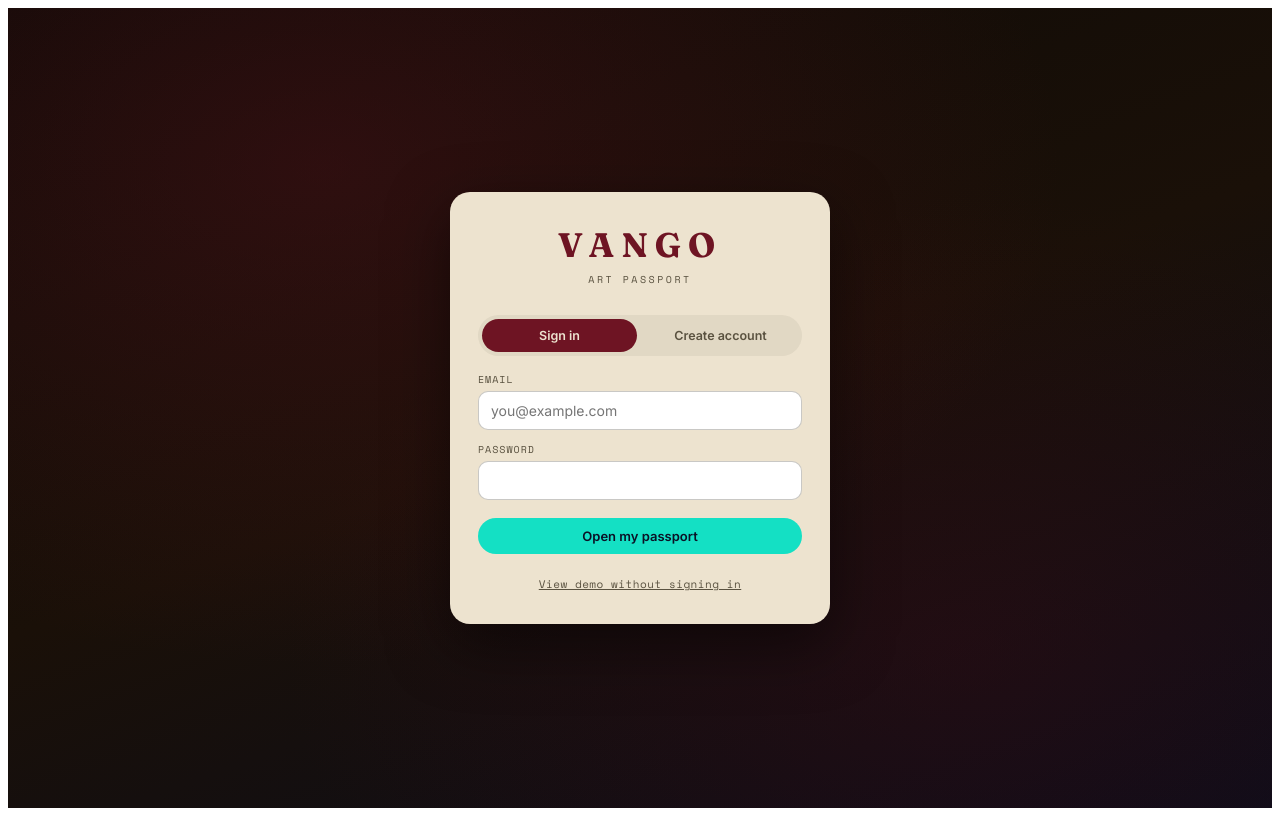
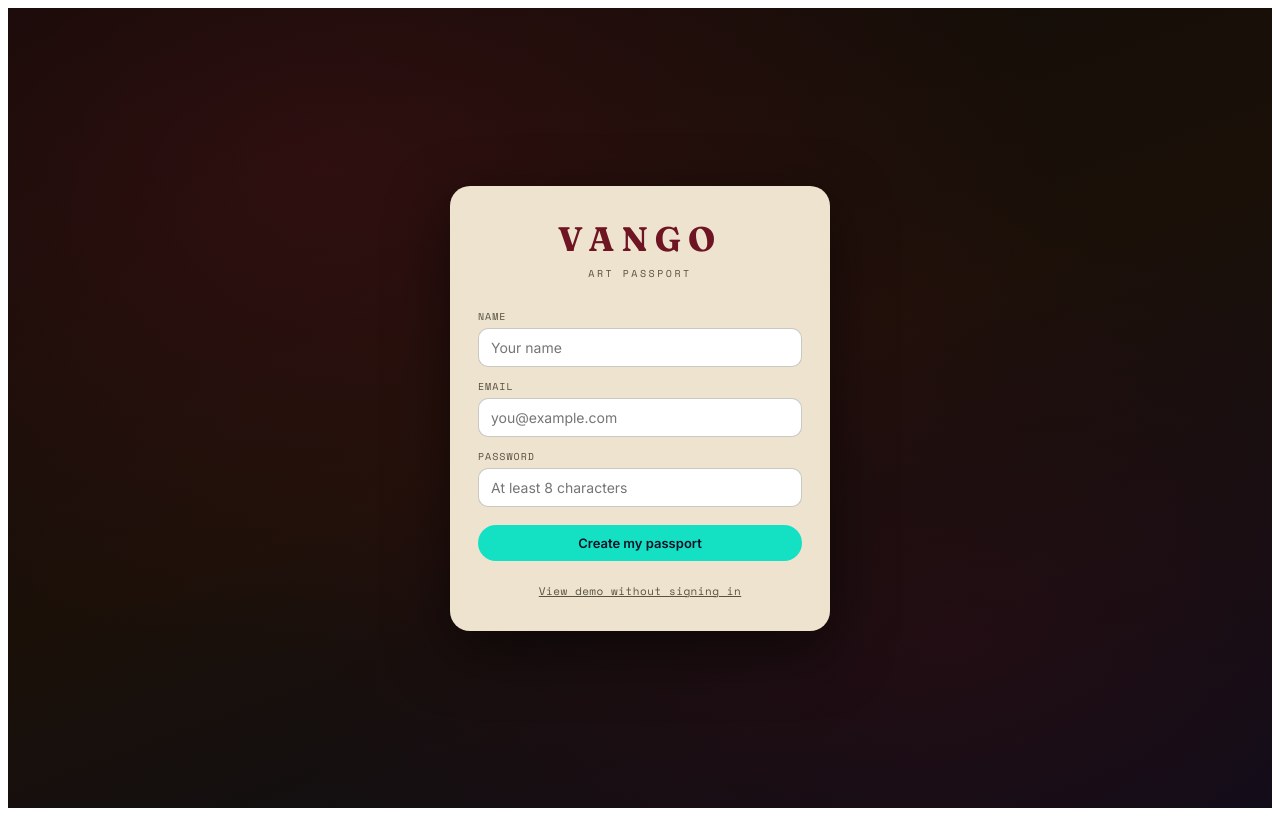
Before and after one commit to Ethical-Tech-CoLab/VANGO, a React (Vite) app: page / in a window 1280 px wide. Built offline with nearby package versions, Linux system fonts and the light colour scheme; no server answers.

Commit message:
Remove sign-in option — registration only

```diff
--- a/src/App.jsx
+++ b/src/App.jsx
@@ -596,35 +596,6 @@ function BackCoverPage({ onAdd, t }) {
 /* Settings sheet                                                     */
 /* ------------------------------------------------------------------ */
 
-/* Avatars are downscaled and re-encoded before upload: a raw camera photo read
-   straight to a data URL is several megabytes, which the API rejects (PUT /me
-   caps avatar_data), and re-encoding also normalises odd formats to JPEG. */
-const AVATAR_MAX_PX = 512;
-const AVATAR_QUALITY = 0.85;
-
-function downscaleToDataUrl(file, maxPx = AVATAR_MAX_PX) {
-  return new Promise((resolve, reject) => {
-    const reader = new FileReader();
-    reader.onerror = () => reject(new Error("Could not read image"));
-    reader.onload = (ev) => {
-      const img = new Image();
-      img.onerror = () => reject(new Error("Could not decode image"));
-      img.onload = () => {
-        const scale = Math.min(1, maxPx / Math.max(img.width, img.height) || 1);
-        const w = Math.max(1, Math.round(img.width * scale));
-        const h = Math.max(1, Math.round(img.height * scale));
-        const canvas = document.createElement("canvas");
-        canvas.width = w;
-        canvas.height = h;
-        canvas.getContext("2d").drawImage(img, 0, 0, w, h);
-        resolve(canvas.toDataURL("image/jpeg", AVATAR_QUALITY));
-      };
-      img.src = ev.target.result;
-    };
-    reader.readAsDataURL(file);
-  });
-}
-
 function SettingsSheet({ onClose, userName, avatar, theme, lang, onSave, onLogout, t }) {
   const [nameInput, setNameInput] = useState(userName);
   const [avatarPreview, setAvatarPreview] = useState(avatar);
@@ -632,14 +603,12 @@ function SettingsSheet({ onClose, userName, avatar, theme, lang, onSave, onLogou
   const [selectedLang, setSelectedLang] = useState(lang);
   const fileRef = useRef(null);
 
-  async function handleAvatar(e) {
+  function handleAvatar(e) {
     const file = e.target.files?.[0];
     if (!file) return;
-    try {
-      setAvatarPreview(await downscaleToDataUrl(file));
-    } catch {
-      /* unreadable / unsupported image — keep the current avatar */
-    }
+    const reader = new FileReader();
+    reader.onload = (ev) => setAvatarPreview(ev.target.result);
+    reader.readAsDataURL(file);
   }
 
   function handleSave() {
@@ -740,31 +709,6 @@ function normalizeCode(raw) {
   return (raw || "").trim().toUpperCase().replace(/[\s-]/g, "");
 }
 
-/*
- * Accepts a bare code ("DAVID01"), an HMAC-signed stamp token
- * ("v1.CODE.NONCE.EXP.SIG"), or a full deep link carrying either as ?stamp=…
- *
- * Returns { code, token }. `code` is only used locally to look up the artwork
- * and render the preview — the server decides whether a stamp may be granted,
- * and prefers the signed `token`, which is null for legacy unsigned codes.
- */
-function parseStampValue(raw) {
-  let value = String(raw || "").trim();
-  if (/^https?:\/\//i.test(value)) {
-    try {
-      value = (new URL(value).searchParams.get("stamp") || "").trim();
-    } catch {
-      // not a parseable URL; fall through and treat it as a raw value
-    }
-  }
-  if (!value) return { code: "", token: null };
-  const parts = value.split(".");
-  if (parts.length === 5 && parts[0] === "v1") {
-    return { code: normalizeCode(parts[1]), token: value };
-  }
-  return { code: normalizeCode(value), token: null };
-}
-
 /* ------------------------------------------------------------------ */
 /* Scan sheet                                                         */
 /* ------------------------------------------------------------------ */
@@ -787,7 +731,7 @@ function ScanSheet({ onClose, onResolve, alreadyStamped, t }) {
 
   const tryResolve = useCallback(
     (rawCode) => {
-      const { code, token } = parseStampValue(rawCode);
+      const code = normalizeCode(rawCode);
       const entry = CATALOG[code];
       if (!entry) {
         setError(t.errorNotFound(rawCode));
@@ -798,7 +742,7 @@ function ScanSheet({ onClose, onResolve, alreadyStamped, t }) {
         return false;
       }
       resolvedRef.current = true;
-      setEarned({ code, entry, token });
+      setEarned({ code, entry });
       return true;
     },
     [alreadyStamped, t]
@@ -808,7 +752,7 @@ function ScanSheet({ onClose, onResolve, alreadyStamped, t }) {
     if (!earned) return;
     if (rafRef.current) cancelAnimationFrame(rafRef.current);
     if (streamRef.current) { streamRef.current.getTracks().forEach((tk) => tk.stop()); streamRef.current = null; }
-    earnedTimerRef.current = setTimeout(() => onResolve(earned.code, earned.entry, earned.token), 5000);
+    earnedTimerRef.current = setTimeout(() => onResolve(earned.code, earned.entry), 5000);
     return () => clearTimeout(earnedTimerRef.current);
   }, [earned, onResolve]);
 
@@ -1067,27 +1011,9 @@ const WELCOME_KEY  = "vr-art-passport:welcomed";
 /* API helpers                                                        */
 /* ------------------------------------------------------------------ */
 
-// Configurable at build time via VITE_API_BASE (see .env.example).
-// Falls back to the local dev server so `npm run dev` works with no config.
-const API_BASE = (import.meta.env.VITE_API_BASE || 'http://localhost:3001')
-  .trim()
-  .replace(/\/+$/, '');
-
-// A production build must talk to the API over HTTPS (or a same-origin relative
-// path); plain HTTP would put passwords and bearer tokens on the wire. Localhost
-// is exempt so `vite preview` can still be pointed at a local server.
-function apiBaseIsInsecure(base) {
-  if (base.startsWith('/')) return false;
-  if (base.startsWith('https://')) return false;
-  return !/^https?:\/\/(localhost|127\.0\.0\.1|\[::1\])(:|\/|$)/i.test(base);
-}
-
-const API_BASE_INSECURE = import.meta.env.PROD && apiBaseIsInsecure(API_BASE);
+const API_BASE = 'http://localhost:3001';
 
 async function apiFetch(path, token, opts = {}) {
-  if (API_BASE_INSECURE) {
-    throw new Error('VANGO: VITE_API_BASE must be an https:// URL in production builds.');
-  }
   const { body, ...rest } = opts;
   return fetch(`${API_BASE}${path}`, {
     ...rest,
@@ -1104,7 +1030,6 @@ async function apiFetch(path, token, opts = {}) {
 /* ------------------------------------------------------------------ */
 
 function AuthScreen({ onAuth, onGuest }) {
-  const [mode, setMode] = useState('login');
   const [email, setEmail] = useState('');
   const [password, setPassword] = useState('');
   const [name, setName] = useState('');
@@ -1116,9 +1041,7 @@ function AuthScreen({ onAuth, onGuest }) {
     setError('');
     setLoading(true);
     try {
-      const endpoint = mode === 'login' ? '/auth/login' : '/auth/register';
-      const body = mode === 'login' ? { email, password } : { email, password, name };
-      const resp = await apiFetch(endpoint, null, { method: 'POST', body });
+      const resp = await apiFetch('/auth/register', null, { method: 'POST', body: { email, password, name } });
       const data = await resp.json();
       if (!resp.ok) { setError(data.error || 'Something went wrong'); setLoading(false); return; }
       localStorage.setItem('vango_token', data.token);
@@ -1136,28 +1059,22 @@ function AuthScreen({ onAuth, onGuest }) {
           <h1 className="auth-title">VANGO</h1>
           <p className="auth-sub">Art Passport</p>
         </div>
-        <div className="tabs">
-          <button className={`tab ${mode === 'login' ? 'tab-active' : ''}`} onClick={() => { setMode('login'); setError(''); }}>Sign in</button>
-          <button className={`tab ${mode === 'register' ? 'tab-active' : ''}`} onClick={() => { setMode('register'); setError(''); }}>Create account</button>
-        </div>
         <form onSubmit={handleSubmit}>
-          {mode === 'register' && (
-            <div className="field">
-              <span>Name</span>
-              <input type="text" value={name} onChange={e => setName(e.target.value)} placeholder="Your name" autoComplete="name" />
-            </div>
-          )}
+          <div className="field">
+            <span>Name</span>
+            <input type="text" value={name} onChange={e => setName(e.target.value)} placeholder="Your name" autoComplete="name" />
+          </div>
           <div className="field">
             <span>Email</span>
             <input type="email" value={email} onChange={e => setEmail(e.target.value)} placeholder="you@example.com" required autoComplete="email" />
           </div>
           <div className="field">
             <span>Password</span>
-            <input type="password" value={password} onChange={e => setPassword(e.target.value)} placeholder={mode === 'register' ? 'At least 8 characters' : ''} required autoComplete={mode === 'login' ? 'current-password' : 'new-password'} />
+            <input type="password" value={password} onChange={e => setPassword(e.target.value)} placeholder="At least 8 characters" required autoComplete="new-password" />
           </div>
           {error && <p className="field-error">{error}</p>}
           <button type="submit" className="solid-btn" disabled={loading}>
-            {loading ? '…' : mode === 'login' ? 'Open my passport' : 'Create my passport'}
+            {loading ? '…' : 'Create my passport'}
           </button>
         </form>
         <div style={{ textAlign: 'center', marginTop: 18 }}>
@@ -1217,9 +1134,7 @@ export default function App() {
   const [pendingStamp, setPendingStamp] = useState(() => {
     const p = new URLSearchParams(window.location.search).get('stamp');
     if (p) window.history.replaceState({}, '', window.location.pathname);
-    if (!p) return null;
-    const parsed = parseStampValue(p);
-    return parsed.code ? parsed : null;
+    return p ? p.trim().toUpperCase() : null;
   });
   const [showSettings, setShowSettings] = useState(false);
   const [showWelcome, setShowWelcome] = useState(false);
@@ -1292,10 +1207,10 @@ export default function App() {
   useEffect(() => {
     if (!pendingStamp) return;
     if (!authToken && !guestMode) return;
-    const entry = CATALOG[pendingStamp.code];
+    const entry = CATALOG[pendingStamp];
     if (!entry) { setPendingStamp(null); return; }
-    if (alreadyStamped(pendingStamp.code)) { setPendingStamp(null); return; }
-    handleResolve(pendingStamp.code, entry, pendingStamp.token);
+    if (alreadyStamped(pendingStamp)) { setPendingStamp(null); return; }
+    handleResolve(pendingStamp, entry);
     setPendingStamp(null);
   }, [pendingStamp, authToken, guestMode]);
 
@@ -1334,13 +1249,10 @@ export default function App() {
     return stamps.some((s) => s.code === code);
   }
 
-  async function handleResolve(code, entry, stampToken = null) {
+  async function handleResolve(code, entry) {
     if (!guestMode) {
       try {
-        // Send the signed token when the QR carried one; the server verifies it.
-        // `code` is only a fallback for legacy, already-printed unsigned QR codes.
-        const body = stampToken ? { token: stampToken } : { code };
-        const resp = await apiFetch('/stamps', authToken, { method: 'POST', body });
+        const resp = await apiFetch('/stamps', authToken, { method: 'POST', body: { code } });
         if (resp.status === 409) {
           setToast('Already in your passport');
           setTimeout(() => setToast(''), 2000);
```
